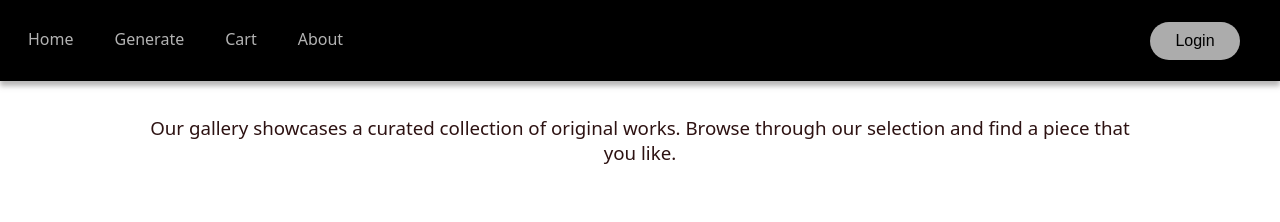
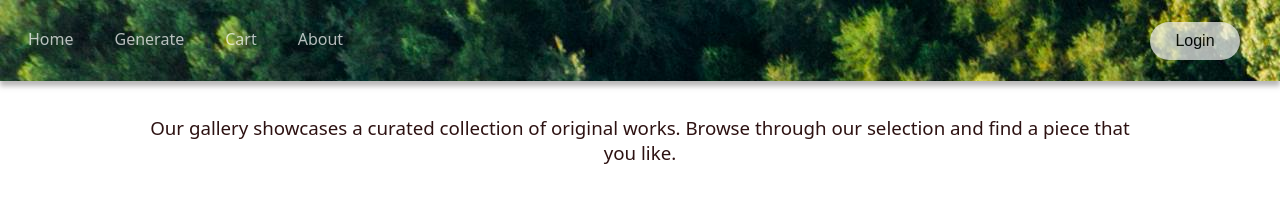
Before and after one commit to HeluTB/Art-House, a plain HTML site: page html/index.html in a window 1280 px wide. Shown: the top 222 px of the page. Drawn offline with Linux system fonts and the light colour scheme.

Commit message:
updated home header

```diff
--- a/css/index.css
+++ b/css/index.css
@@ -17,7 +17,7 @@ body{
     position: fixed;
     align-items: center;
     display: flex;
-    background-color: black;
+    background: url(/images/kelly.jpg);
     z-index: 2;
     box-shadow:  0 5px 5px rgba(114, 112, 112, 0.5);
 }
```
